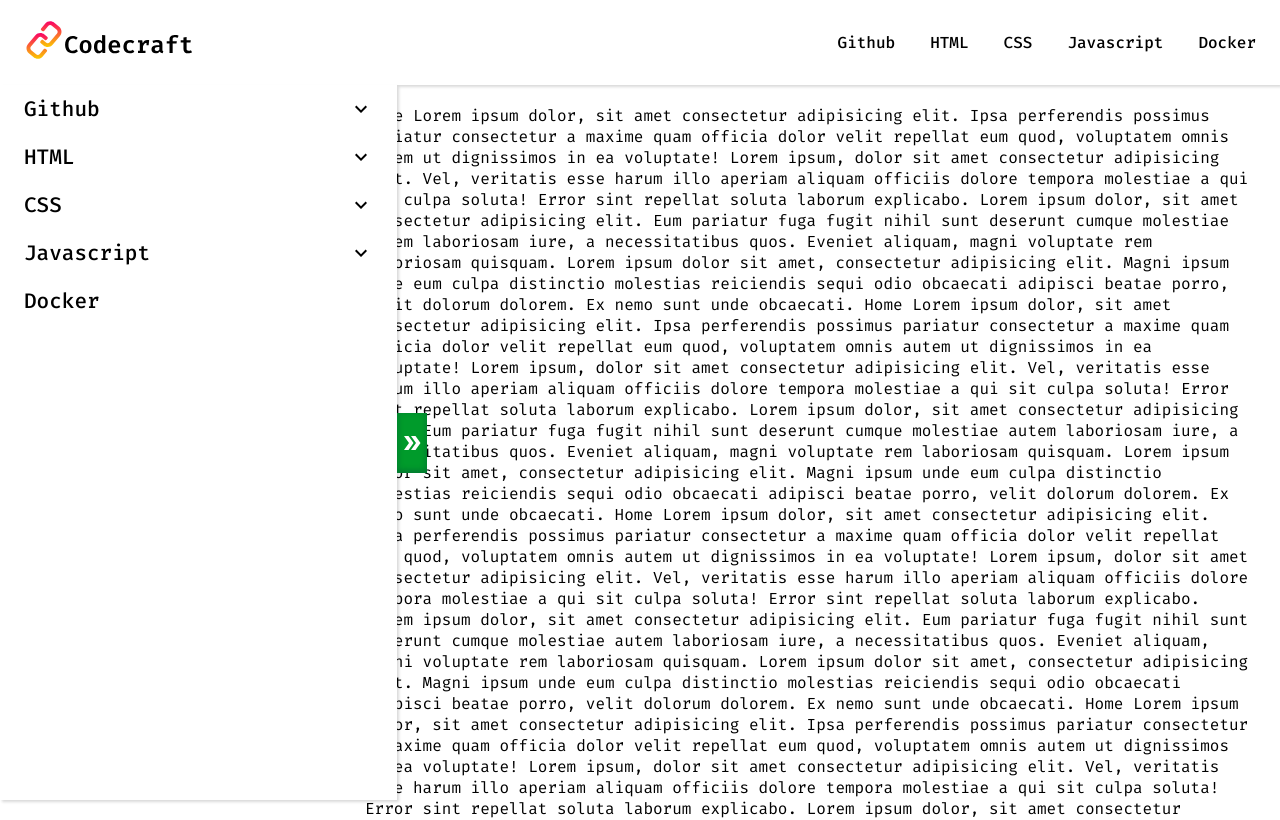
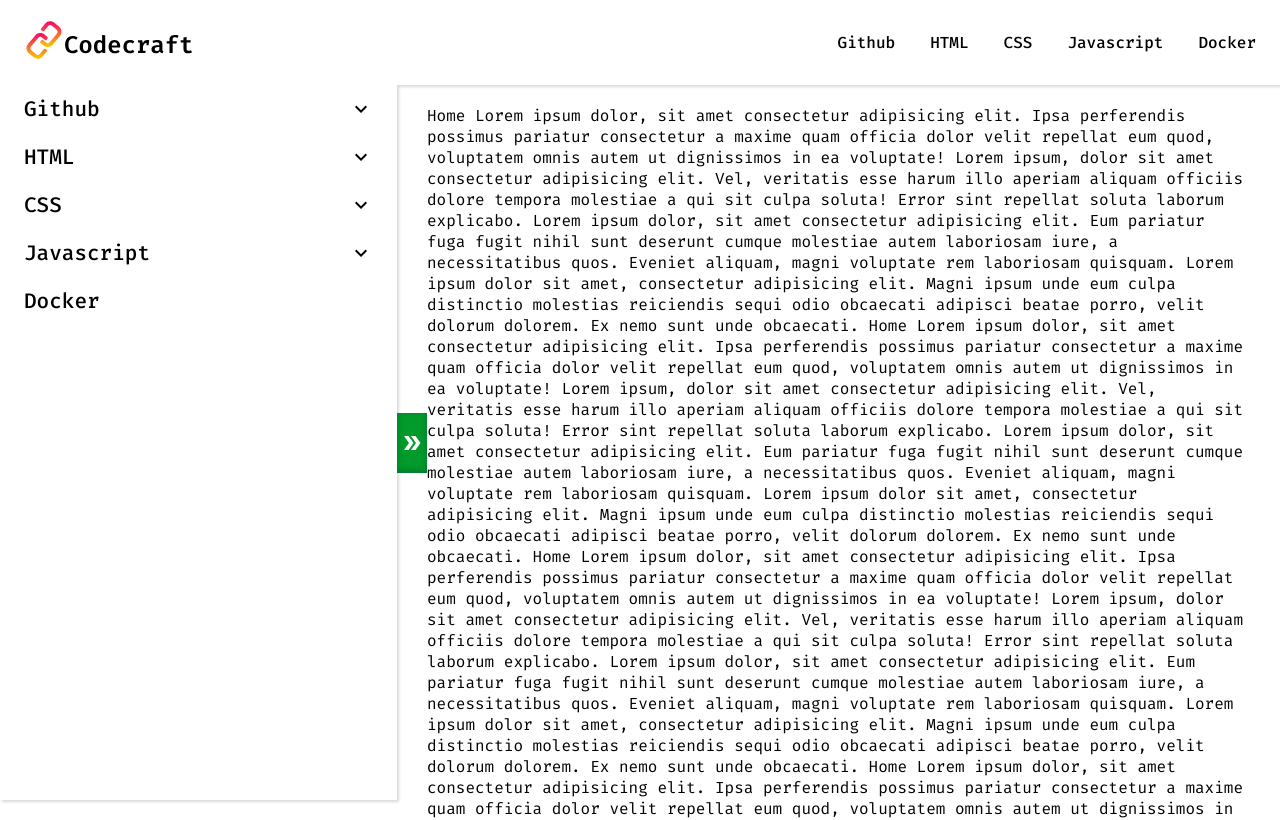
Before and after one commit to theluanhoang/code-craft-frontend, a Next.js app: page / in a window 1280 px wide. Shown: the top 820 px of the page. Built offline with nearby package versions, Linux system fonts and the light colour scheme.

Commit message:
fix: max height when toggle menu sidebar

```diff
--- a/src/components/sidebar/sidebar-item.module.scss
+++ b/src/components/sidebar/sidebar-item.module.scss
@@ -40,7 +40,7 @@
 }
 
 .toggle-menu {
-  max-height: 500px;
+  max-height: 100%;
   display: block;
   transition: all 0.6s ease-out;
 }
--- a/src/components/sidebar/sidebar-item.tsx
+++ b/src/components/sidebar/sidebar-item.tsx
@@ -1,7 +1,7 @@
-import Link from "next/link"
 import { Subject } from "@/types"
 import KeyboardArrowDownIcon from "@mui/icons-material/KeyboardArrowDown"
 import clsx from "clsx"
+import Link from "next/link"
 
 import styles from "./sidebar-item.module.scss"
 
--- a/src/hooks/use-breakpoint.ts
+++ b/src/hooks/use-breakpoint.ts
@@ -1,5 +1,5 @@
+import debounce from "lodash/debounce"
 import { useLayoutEffect, useState } from "react"
-import debounce from "lodash/debounce"
 
 export const breakpoints = {
   xs: 0,
@@ -19,7 +19,7 @@ type BreakpointInfo = {
 
 const useBreakpoint = (): BreakpointInfo => {
   const [currentBreakpoint, setCurrentBreakpoint] = useState<Breakpoint>("xs")
-  const [isOverXL, setIsOverXL] = useState<boolean>(false)
+  const [isOverXL, setIsOverXL] = useState<boolean>(true)
   const getBreakpoint = (): Breakpoint => {
     const width = window.innerWidth
 
--- a/src/layouts/main/main.tsx
+++ b/src/layouts/main/main.tsx
@@ -16,38 +16,40 @@ interface MainProps {
 const Main: React.FC<MainProps> = ({ children }) => {
   const sidebarRef = useRef<HTMLElement>(null)
   const [sidebarWidth, setSidebarWidth] = useState<number>(0);
+  const [isCompleteMeasure, setIsCompleteMeasure] = useState<boolean>(false);
   const { isOverXL } = useBreakpoint()
   const { isSidebarOpen } = useSidebarStore()
 
-  // React.useEffect(() => {
-  //   const observer = new ResizeObserver(() => {
-  //     if (sidebarRef.current) {
-  //       setSidebarWidth(sidebarRef.current.offsetWidth)
-  //     }
-  //   })
+  React.useEffect(() => {
+    if (!isOverXL) {
+      setIsCompleteMeasure(true);
+      return;
+    }
 
-  //   if (sidebarRef.current) {
-  //     observer.observe(sidebarRef.current)
-  //   }
-
-  //   return () => {
-  //     if (sidebarRef.current) {
-  //       // eslint-disable-next-line react-hooks/exhaustive-deps
-  //       observer.unobserve(sidebarRef.current)
-  //     }
-  //   }
-  // }, [])
-
-  React.useEffect(() => {
+    const observer = new ResizeObserver(() => {
       if (sidebarRef.current) {
         setSidebarWidth(sidebarRef.current.offsetWidth);
+        setIsCompleteMeasure(true);
       }
-  }, []);
+    });
+
+    if (sidebarRef.current) {
+      observer.observe(sidebarRef.current);
+    }
+
+    return () => {
+      if (sidebarRef.current) {
+        // eslint-disable-next-line react-hooks/exhaustive-deps
+        observer.unobserve(sidebarRef.current);
+      }
+    };
+  }, [isOverXL]);
 
   return (
     <main className={clsx([styles["main-layout"]])}>
       <Sidebar ref={sidebarRef} />
-      <div
+      {
+        isCompleteMeasure && <div
           className={clsx(["container", styles["main-content"]])}
           style={{
             marginLeft: `${isOverXL && isSidebarOpen ? sidebarWidth : 0}px`,
@@ -55,6 +57,7 @@ const Main: React.FC<MainProps> = ({ children }) => {
         >
           {children}
         </div>
+      }
     </main>
   )
 }
--- a/src/layouts/sidebar/sidebar.module.scss
+++ b/src/layouts/sidebar/sidebar.module.scss
@@ -11,7 +11,6 @@
   right: 0;
   z-index: 50;
   box-shadow: rgb(0 0 0 / 15%) 1.95px 1.95px 2.6px;
-
   @include mix.media-breakpoint-up(map.get(vars.$grid-breakpoints, xl)) {
     display: block;
     right: auto;
@@ -20,6 +19,14 @@
 
   .sidebar-content {
     min-width: 300px;
+    overflow: scroll;
+    height: 100%;
+    scrollbar-width: none;
+    -ms-overflow-style: none;
+
+    &::-webkit-scrollbar {
+      display: none;
+    }
   }
 
   .sidebar-icon {
--- a/src/services/subjects.ts
+++ b/src/services/subjects.ts
@@ -33,6 +33,7 @@ export const subjects = [
                 dept: 3,
                 path: "/git/commit-without-message",
                 slug: "commit-without-message",
+
               },
             ],
           },
```
Lines whose indentation alone changed are shown as unchanged.
